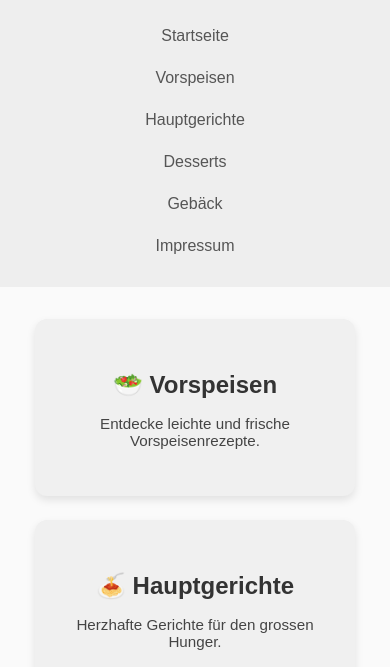
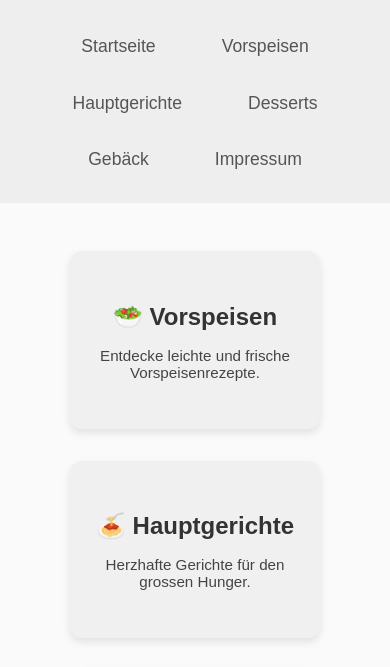
Before and after one commit to SteveMinder/TasteTales, an Eleventy site: page src/index.html in a window 390 px wide. Shown: the part 115-782 px from the top of the page. Built offline with nearby package versions, Linux system fonts and the light colour scheme; Eleventy itself is replaced by a stand-in of ours; files that its build step writes are made by us from their sources.

Commit message:
test mobile first (returned)

```diff
--- a/docs/css/style.css
+++ b/docs/css/style.css
@@ -1,13 +1,4 @@
-:root {
-    --breakpoint-sm: 600px;
-    --breakpoint-md: 768px;
-    --breakpoint-lg: 1024px;
-}
-
-/* ====================== */
-/* Mobile First Base CSS */
-/* ====================== */
-
+/* Allgemeines Grundlayout für den gesamten Body */
 body {
     margin: 0;
     font-family: Arial, sans-serif;
@@ -15,47 +6,53 @@ body {
     color: #333;
 }
 
+/* Gestaltung von Header und Footer */
 header, footer {
     background: #eee;
     padding: 1em;
     text-align: center;
 }
 
+/* Navigation-Links im Header */
 nav a {
-    display: block;
-    margin: 0.5em 0;
-    padding: 0.5em;
-    font-size: 1rem;
+    display: inline-block;
+    margin: 0.5em 1em;
+    padding: 0.5em 0.75em;
+    font-size: 1.1rem;
     text-decoration: none;
     color: #555;
 }
 
+/* Grundlayout für Hauptinhalt */
 main {
     padding: 1em;
 }
 
+/* Abstand zwischen Abschnitten */
 section {
     margin-bottom: 2em;
 }
 
+/* Layout für die Übersicht auf der Startseite und Kategorie-Seiten */
 .kategorien {
     display: flex;
-    flex-direction: column;
-    gap: 1.5rem;
-    padding: 1rem;
-    align-items: center;
+    flex-wrap: wrap;
+    justify-content: center;
+    gap: 2rem;
+    padding: 2rem;
 }
 
+/* Gestaltung einzelner Kategorie-Karten */
 .kategorie-card {
     background-color: #f0f0f0;
     border-radius: 12px;
     box-shadow: 0 4px 8px rgba(0,0,0,0.1);
     text-align: center;
-    width: 100%;
-    max-width: 320px;
+    width: 250px;
     transition: transform 0.2s;
 }
 
+/* Links innerhalb der Karten */
 .kategorie-card a {
     text-decoration: none;
     color: #333;
@@ -63,14 +60,17 @@ section {
     padding: 2rem 1rem;
 }
 
+/* Hover-Effekt auf Karten */
 .kategorie-card:hover {
     transform: scale(1.05);
 }
 
+/* Titel innerhalb der Karten */
 .kategorie-card h2 {
     margin-bottom: 0.5rem;
 }
 
+/* Beschreibungstext innerhalb der Karten */
 .kategorie-card p {
     font-size: 0.95rem;
     color: #444;
@@ -82,10 +82,12 @@ section {
     margin-bottom: 1rem;
 }
 
+/* Rezept Style */
+
 .rezept-inhalt {
     max-width: 800px;
     margin: 2rem auto;
-    padding: 1.5rem;
+    padding: 2rem;
     line-height: 1.6;
     background: #fff;
     border-radius: 12px;
@@ -109,26 +111,3 @@ section {
 .rezept-inhalt p {
     margin-bottom: 1rem;
 }
-
-/* ========================= */
-/* Tablet and Desktop Layouts */
-/* ========================= */
-
-@media (min-width: var(--breakpoint-sm)) {
-    nav a {
-        display: inline-block;
-        margin: 0 1em;
-    }
-}
-
-@media (min-width: var(--breakpoint-md)) {
-    .kategorien {
-        flex-direction: row;
-        flex-wrap: wrap;
-        justify-content: center;
-    }
-
-    .kategorie-card {
-        width: 250px;
-    }
-}
--- a/src/css/style.css
+++ b/src/css/style.css
@@ -1,13 +1,4 @@
-:root {
-    --breakpoint-sm: 600px;
-    --breakpoint-md: 768px;
-    --breakpoint-lg: 1024px;
-}
-
-/* ====================== */
-/* Mobile First Base CSS */
-/* ====================== */
-
+/* Allgemeines Grundlayout für den gesamten Body */
 body {
     margin: 0;
     font-family: Arial, sans-serif;
@@ -15,47 +6,53 @@ body {
     color: #333;
 }
 
+/* Gestaltung von Header und Footer */
 header, footer {
     background: #eee;
     padding: 1em;
     text-align: center;
 }
 
+/* Navigation-Links im Header */
 nav a {
-    display: block;
-    margin: 0.5em 0;
-    padding: 0.5em;
-    font-size: 1rem;
+    display: inline-block;
+    margin: 0.5em 1em;
+    padding: 0.5em 0.75em;
+    font-size: 1.1rem;
     text-decoration: none;
     color: #555;
 }
 
+/* Grundlayout für Hauptinhalt */
 main {
     padding: 1em;
 }
 
+/* Abstand zwischen Abschnitten */
 section {
     margin-bottom: 2em;
 }
 
+/* Layout für die Übersicht auf der Startseite und Kategorie-Seiten */
 .kategorien {
     display: flex;
-    flex-direction: column;
-    gap: 1.5rem;
-    padding: 1rem;
-    align-items: center;
+    flex-wrap: wrap;
+    justify-content: center;
+    gap: 2rem;
+    padding: 2rem;
 }
 
+/* Gestaltung einzelner Kategorie-Karten */
 .kategorie-card {
     background-color: #f0f0f0;
     border-radius: 12px;
     box-shadow: 0 4px 8px rgba(0,0,0,0.1);
     text-align: center;
-    width: 100%;
-    max-width: 320px;
+    width: 250px;
     transition: transform 0.2s;
 }
 
+/* Links innerhalb der Karten */
 .kategorie-card a {
     text-decoration: none;
     color: #333;
@@ -63,14 +60,17 @@ section {
     padding: 2rem 1rem;
 }
 
+/* Hover-Effekt auf Karten */
 .kategorie-card:hover {
     transform: scale(1.05);
 }
 
+/* Titel innerhalb der Karten */
 .kategorie-card h2 {
     margin-bottom: 0.5rem;
 }
 
+/* Beschreibungstext innerhalb der Karten */
 .kategorie-card p {
     font-size: 0.95rem;
     color: #444;
@@ -82,10 +82,12 @@ section {
     margin-bottom: 1rem;
 }
 
+/* Rezept Style */
+
 .rezept-inhalt {
     max-width: 800px;
     margin: 2rem auto;
-    padding: 1.5rem;
+    padding: 2rem;
     line-height: 1.6;
     background: #fff;
     border-radius: 12px;
@@ -109,26 +111,3 @@ section {
 .rezept-inhalt p {
     margin-bottom: 1rem;
 }
-
-/* ========================= */
-/* Tablet and Desktop Layouts */
-/* ========================= */
-
-@media (min-width: var(--breakpoint-sm)) {
-    nav a {
-        display: inline-block;
-        margin: 0 1em;
-    }
-}
-
-@media (min-width: var(--breakpoint-md)) {
-    .kategorien {
-        flex-direction: row;
-        flex-wrap: wrap;
-        justify-content: center;
-    }
-
-    .kategorie-card {
-        width: 250px;
-    }
-}
```
